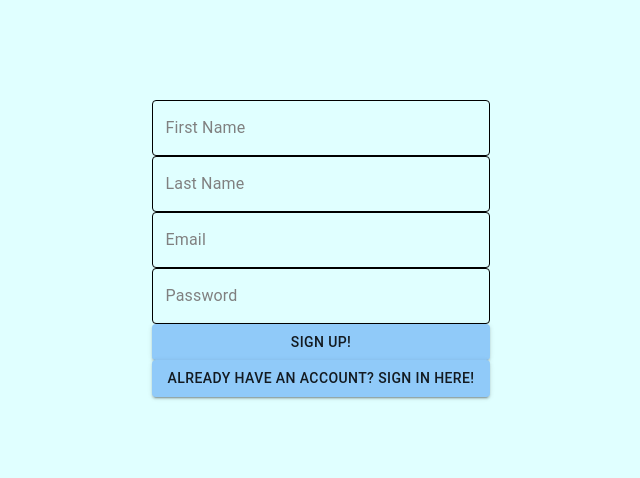
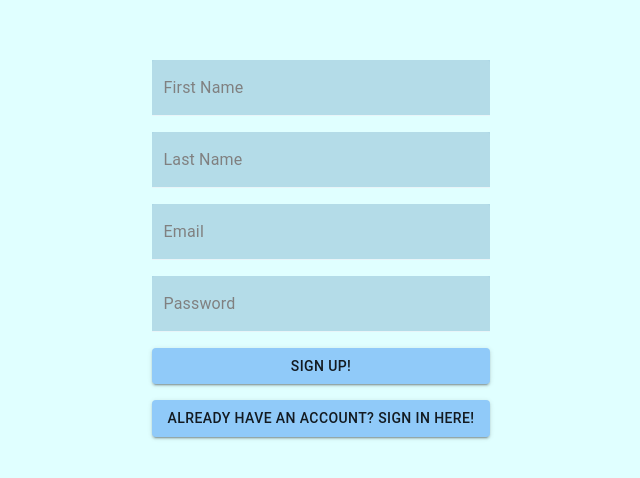
Before and after one commit to bhasfire/EE461-Project-V2, a React (Create React App) app in the folder frontend/: page /signup in a window 1280 px wide. Shown: the part 172-650 px from the top of the page, without its empty margins (319-959 px from the left). Built offline with nearby package versions, Linux system fonts and the light colour scheme.

Commit message:
readability

```diff
--- a/frontend/src/pages/Signin.jsx
+++ b/frontend/src/pages/Signin.jsx
@@ -3,7 +3,7 @@ import Button from '@mui/material/Button';
 import TextField from '@mui/material/TextField';
 import { useNavigate } from "react-router-dom";
 import Typography from '@mui/material/Typography';
-
+import Stack from '@mui/material/Stack';
 
 export const Signin = (props) => {
   const [email, setEmail] = useState('');
@@ -51,19 +51,24 @@ export const Signin = (props) => {
 
   return (
     <div className="auth-form">
-    <Typography variant="h5" component="h2" gutterBottom style={{ color: 'darkgray' }}>
+    <Typography variant="h5" component="h2" gutterBottom style={{ color: 'black' }}>
       Welcome to Hardware Checkout
     </Typography>
       <form className="signin-form" onSubmit={handleSubmit}>
+        <Stack spacing={2}>
           <TextField
             label="Email"
-          variant="outlined"
+            id="filled-required"
+            variant="filled"
+            style={{backgroundColor: 'lightblue'}}
             value={email}
             onChange={(e) => setEmail(e.target.value)}
           />
           <TextField
             label="Password"
-          variant="outlined"
+            id="filled-required"
+            variant="filled"
+            style={{backgroundColor: 'lightblue'}}
             type="password"
             value={password}
             onChange={(e) => setPassword(e.target.value)}
@@ -71,10 +76,12 @@ export const Signin = (props) => {
           <Button variant="contained" type="submit">
             Log In!
           </Button>
+          <Button variant="contained" onClick={() => switchForm('Signup')}>
+            New user? Register here!
+          </Button>
+        </Stack>
       </form>
-      <Button variant="contained" onClick={() => switchForm('Signup')}>
-        If you don't already have an account, register here!
-      </Button>
+
       {loginFailed && (
         <Typography color="error" gutterBottom>
           Login Failed
--- a/frontend/src/pages/Signup.jsx
+++ b/frontend/src/pages/Signup.jsx
@@ -2,6 +2,7 @@ import React, { useState } from "react";
 import Button from '@mui/material/Button';
 import TextField from '@mui/material/TextField';
 import { useNavigate } from "react-router-dom";
+import Stack from '@mui/material/Stack';
 
 export const Signup = (props) => {
 
@@ -35,30 +36,39 @@ export const Signup = (props) => {
   return (
     <div className="auth-form">
       <form className="signup-form" onSubmit={handleSubmit}>
+        <Stack spacing={2}>
           <TextField
             label="First Name"
-          variant="outlined"
+            id="filled-required"
+            variant="filled"
+            style={{backgroundColor: 'lightblue'}}
             value={firstName}
             onChange={(e) => setFirstName(e.target.value)}
           />
 
           <TextField
             label="Last Name"
-          variant="outlined"
+            id="filled-required"
+            variant="filled"
+            style={{backgroundColor: 'lightblue'}}
             value={lastName}
             onChange={(e) => setLastName(e.target.value)}
           />
 
           <TextField
             label="Email"
-          variant="outlined"
+            id="filled-required"
+            variant="filled"
+            style={{backgroundColor: 'lightblue'}}
             value={email}
             onChange={(e) => setEmail(e.target.value)}
           />
 
           <TextField
             label="Password"
-          variant="outlined"
+            id="filled-required"
+            variant="filled"
+            style={{backgroundColor: 'lightblue'}}
             type="password"
             value={password}
             onChange={(e) => setPassword(e.target.value)}
@@ -67,11 +77,13 @@ export const Signup = (props) => {
           <Button variant="contained" type="submit">
             Sign Up!
           </Button>
-      </form>
-
           <Button variant="contained" onClick={() => switchForm('Signin')}>
             Already have an account? Sign in here!
           </Button>
+        </Stack>
+      </form>
+
+
     </div>
   )
 }
```
Lines whose indentation alone changed are shown as unchanged.
